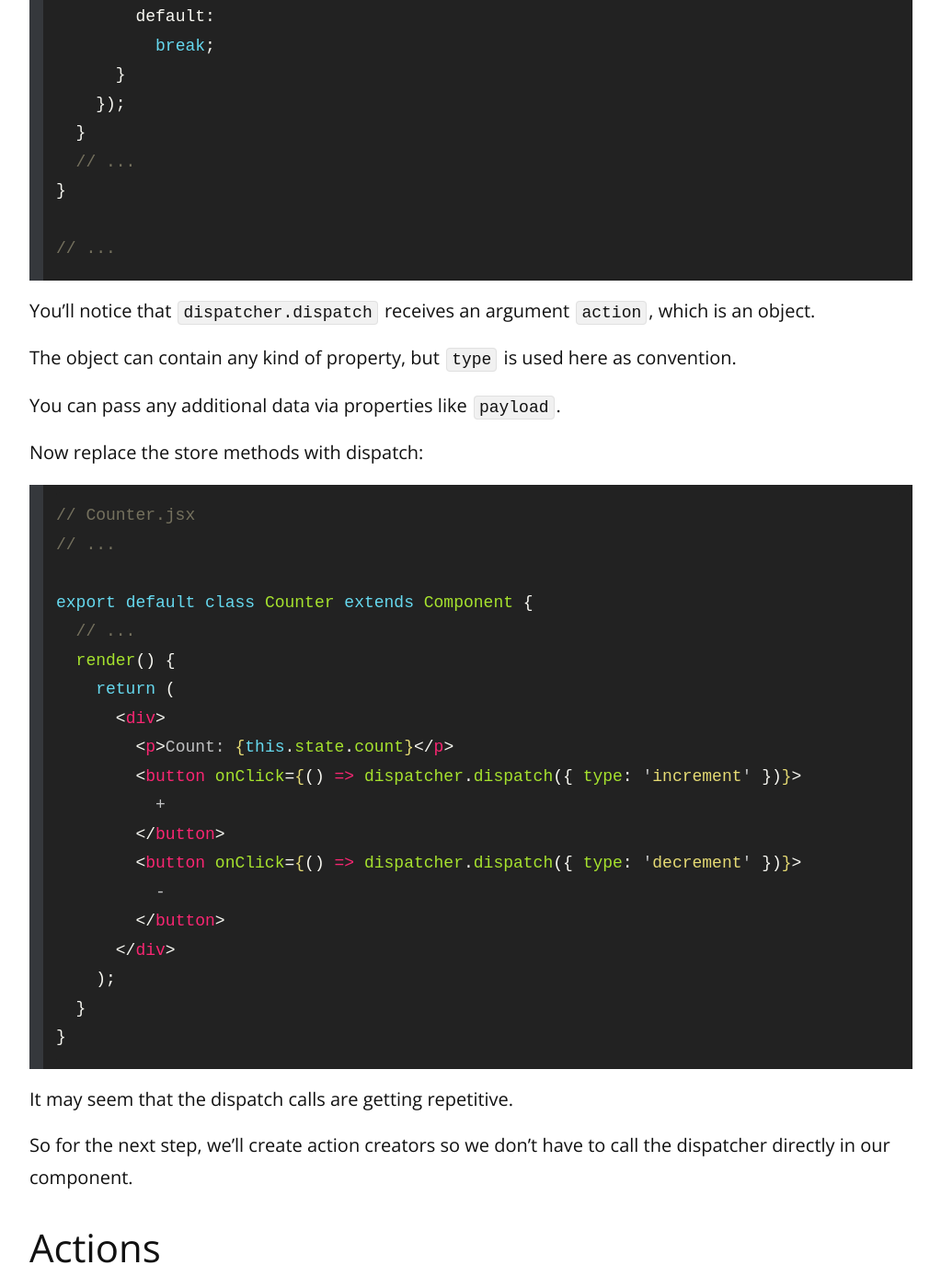
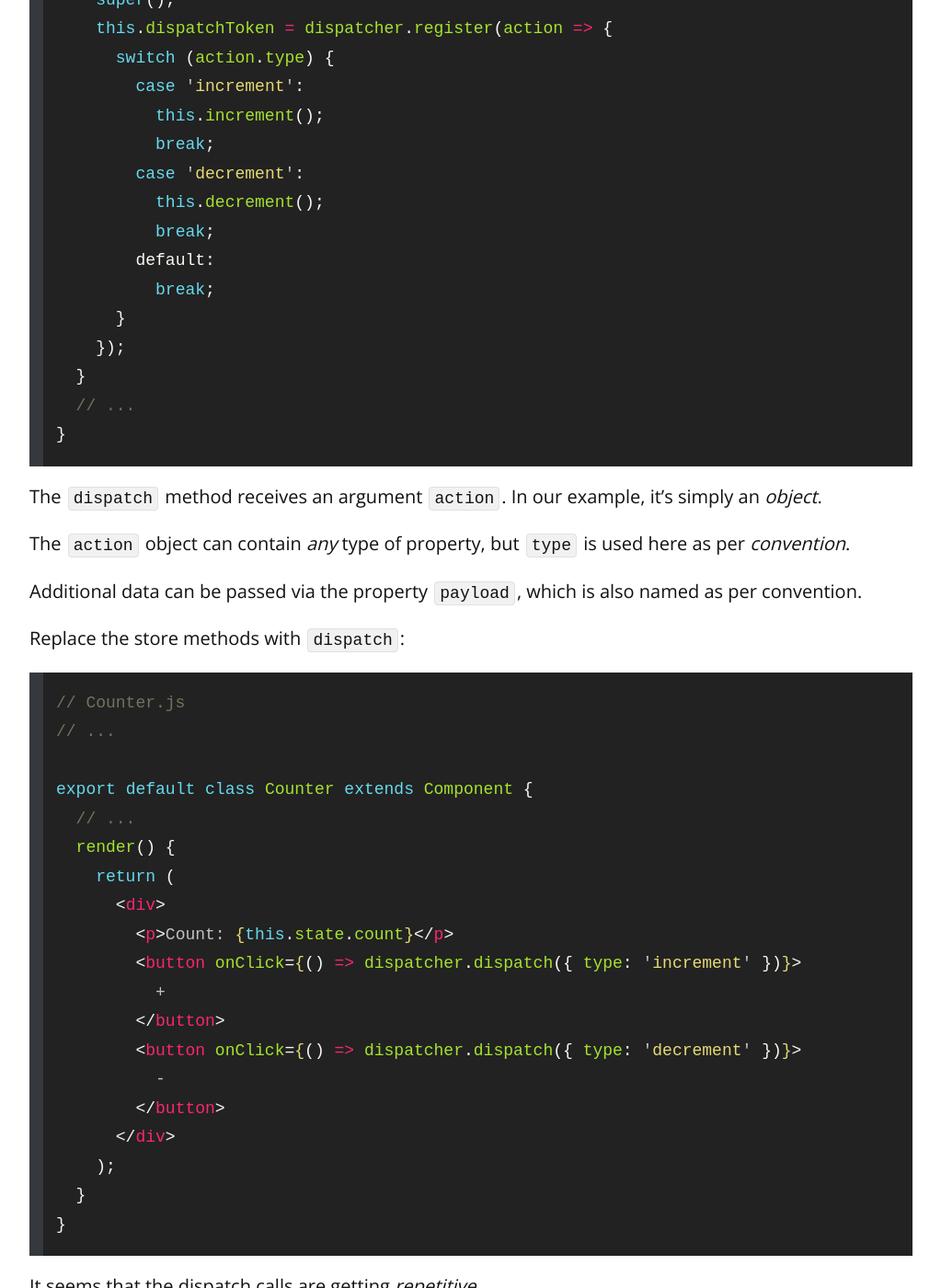
Before and after one commit to remarkablemark/remarkablemark.github.io, a Jekyll site: the page built from _posts/2018/2018-10-01-facebook-flux.md, in a window 1280 px wide and 1400 px high, scrolled down 5830 px. Shown: the whole window at 92% size, without its empty margins (128-1151 px from the left). Built offline with Jekyll 4.4.1, drawn with Linux system fonts in a browser that asks for light colours; comment, search, counter and statistics services are not loaded; some of the changed text lies outside the part shown.

Commit message:
fix(posts): update "Setting up Flux in a React app"
Post: 2018-10-01-facebook-flux.md

- Rename title from "Setting up Flux" to "Setting up Flux in a React app"
- Improve and tidy sentences, code blocks, and fix broken links

````diff
--- a/_posts/2018/2018-10-01-facebook-flux.md
+++ b/_posts/2018/2018-10-01-facebook-flux.md
@@ -1,30 +1,39 @@
 ---
 layout: post
-title: Setting up Flux
-date: 2018-10-01 19:43:27 -4000
-excerpt: How to set up Facebook Flux for a React app.
+title: Setting up Flux in a React app
+date: 2018-10-01 19:43:27
+updated: 2019-09-08 20:20:59
+excerpt: How to set up Flux in a React app.
 categories: flux react javascript
 ---
 
-The following example shows how to wire up a React component with [Facebook Flux](http://facebook.github.io/flux/).
+This post will go over how to set up [Flux](http://facebook.github.io/flux/) in a React app.
 
 ## View
 
-Starting with the component:
+Starting with the _component_:
+
 ```jsx
-// Counter.jsx
+// Counter.js
 import React, { Component } from 'react';
 
 export default class Counter extends Component {
   state = {
     count: 0,
   };
+
   increment = () => {
-    this.setState({ count: this.state.count + 1 });
+    this.setState({
+      count: this.state.count + 1,
+    });
   };
+
   decrement = () => {
-    this.setState({ count: this.state.count - 1 });
+    this.setState({
+      count: this.state.count - 1,
+    });
   };
+
   render() {
     return (
       <div>
@@ -37,18 +46,20 @@
 }
 ```
 
-Application changes can be described by the diagram:
+The _data flow_ can be described by the diagram:
+
 ```
  ---------------      ----------------      ------------------      --------------
 | button (view) | -> | click (action) | -> | setState (store) | -> | count (view) |
  ---------------      ----------------      ------------------      --------------
 ```
 
-When the view components start sharing the same state, that's when a store should be added.
+When view components _share state_, then it's a good time to add a _store_.
 
 ## Store
 
 Create a store that extends [`EventEmitter`](https://nodejs.org/api/events.html#events_class_eventemitter):
+
 ```js
 // countStore.js
 import { EventEmitter } from 'events';
@@ -59,13 +70,14 @@
   getCount() {
     return count;
   }
-  // class properties ensure `this` is bound to the instance
+
   increment = () => {
-    count += 1;
+    count++;
     this.emit('change');
   };
+
   decrement = () => {
-    count -= 1;
+    count--;
     this.emit('change');
   };
 }
@@ -73,32 +85,37 @@
 export default new CountStore();
 ```
 
-`EventEmitter` enables a [pub/sub (publish-subscribe)](https://wikipedia.org/wiki/Publish%E2%80%93subscribe_pattern) messaging pattern.
+`EventEmitter` is used to set up a [publish-subscribe (pub/sub)](https://en.wikipedia.org/wiki/Publish%e2%80%93subscribe_pattern) messaging pattern.
 
-You should notice that when `increment` or `decrement` is called, the `"change"` event is emitted.
+When `increment` or `decrement` is called, the `'change'` event is emitted.
 
 Wire up the component state with the store state:
+
 ```jsx
-// Counter.jsx
+// Counter.js
 // ...
-import countStore from './countStore.js';
+import countStore from './countStore';
 
 export default class Counter extends Component {
   state = {
     count: countStore.getCount(),
   };
+
   componentDidMount() {
     countStore.on('change', this.updateCount);
   }
+
   componentWillUnmount() {
-    // remove the listener otherwise there will be memory leaks
+    // remove or else there will be memory leaks
     countStore.off('change', this.updateCount);
   }
+
   updateCount = () => {
     this.setState({
       count: countStore.getCount(),
     });
   };
+
   render() {
     return (
       <div>
@@ -111,38 +128,39 @@
 }
 ```
 
-[`componentDidMount`](https://reactjs.org/docs/react-component.html#componentdidmount) adds the change listener whereas [`componentWillUnmount`](https://reactjs.org/docs/react-component.html#componentwillunmount) removes the change listener. This is to ensure there are no memory leaks.
+[`componentDidMount`](https://reactjs.org/docs/react-component.html#componentdidmount) adds the change listener and [`componentWillUnmount`](https://reactjs.org/docs/react-component.html#componentwillunmount) removes the change listener.
 
-To minimize unexpected side effects due to future changes, we can refactor the listeners into helper methods:
+To minimize _unexpected side effects_ when the code is changed, refactor the listeners into _helper methods_:
+
 ```js
 // countStore.js
 // ...
 
-// ...
-
 class CountStore extends EventEmitter {
+  /** @param {Function} callback */
   addChangeListener(callback) {
     this.on('change', callback);
   }
+
+  /** @param {Function} callback */
   removeChangeListener(callback) {
     this.off('change', callback);
   }
   // ...
 }
-
-// ...
 ```
 
-Now the listeners look more consistent when used inside components:
+Update the listeners in the component:
+
 ```jsx
 // Counter.jsx
 // ...
 
 export default class Counter extends Component {
-  // ...
   componentDidMount() {
     countStore.addChangeListener(this.updateCount);
   }
+
   componentWillUnmount() {
     countStore.removeChangeListener(this.updateCount);
   }
@@ -150,28 +168,27 @@
 }
 ```
 
-So when do we add a dispatcher?
-
-When the number of stores increase&mdash;that's when having a single dispatcher to dispatch actions to stores will be useful.
+We can add a _dispatcher_ next. However, the best time to add one is when the number of _stores increase_. This is so a _single_ dispatcher dispatches _all_ actions to the stores.
 
 ## Dispatcher
 
-Create a [dispatcher](https://facebook.github.io/flux/docs/dispatcher.html) instance from [`flux`](https://www.npmjs.com/package/flux):
+Instantiate a [dispatcher](https://facebook.github.io/flux/docs/dispatcher/) from [`flux`](https://www.npmjs.com/package/flux):
+
 ```js
 // dispatcher.js
 import { Dispatcher } from 'flux';
+
 export default new Dispatcher();
 ```
 
-The dispatcher will broadcast payloads to registered callbacks.
+The dispatcher _broadcasts payloads_ to its _registered callbacks_.
 
-Hence, register the dispatcher in the store:
+Thus, register the dispatcher in the store:
+
 ```js
 // countStore.js
 // ...
 import dispatcher from './dispatcher';
-
-// ...
 
 class CountStore extends EventEmitter {
   constructor() {
@@ -191,19 +208,18 @@
   }
   // ...
 }
-
-// ...
 ```
 
-You'll notice that `dispatcher.dispatch` receives an argument `action`, which is an object.
+The `dispatch` method receives an argument `action`. In our example, it's simply an _object_.
 
-The object can contain any kind of property, but `type` is used here as convention.
+The `action` object can contain _any_ type of property, but `type` is used here as per _convention_.
 
-You can pass any additional data via properties like `payload`.
+Additional data can be passed via the property `payload`, which is also named as per convention.
 
-Now replace the store methods with dispatch:
+Replace the store methods with `dispatch`:
+
 ```jsx
-// Counter.jsx
+// Counter.js
 // ...
 
 export default class Counter extends Component {
@@ -224,13 +240,14 @@
 }
 ```
 
-It may seem that the dispatch calls are getting repetitive.
+It seems that the dispatch calls are getting _repetitive_.
 
-So for the next step, we'll create action creators so we don't have to call the dispatcher directly in our component.
+For the next step, we'll add _action creators_ so we don't have to call the dispatcher _directly_ in our component.
 
 ## Actions
 
-Create the actions:
+Create the _actions_:
+
 ```js
 // actions.js
 import dispatcher from './dispatcher';
@@ -253,9 +270,10 @@
 };
 ```
 
-And replace them with the dispatcher:
+Replace them with the dispatcher:
+
 ```jsx
-// Counter.jsx
+// Counter.js
 // ...
 import actions from './actions';
 
@@ -273,22 +291,22 @@
 }
 ```
 
-By now, you should notice that we're using the same action types in multiple files.
-
-To keep our code [DRY](https://wikipedia.org/wiki/Don%27t_repeat_yourself), we'll turn our action types into constants.
+Since we're using the same action types in multiple files, we can refactor them into _constants_ to keep the code [DRY](https://en.wikipedia.org/wiki/Don't_repeat_yourself).
 
 ## Constants
 
-The action types are just strings:
+Action types are simply _strings_:
+
 ```js
 // constants.js
 export const INCREMENT = 'INCREMENT';
 export const DECREMENT = 'DECREMENT';
 ```
 
-The convention is to use uppercase.
+The convention is to use the _uppercase_ string of the variable name.
 
-Now replace the hardcoded strings with the constants:
+Now update actions with the constants:
+
 ```js
 // actions.js
 // ...
@@ -305,17 +323,14 @@
     type: DECREMENT,
   });
 };
-
-// ...
 ```
 
-And don't forget to update the store as well:
+And update the store as well:
+
 ```js
 // countStore.js
 // ...
 import { INCREMENT, DECREMENT } from './constants';
-
-// ...
 
 class CountStore extends EventEmitter {
   constructor() {
````
Also changed, not shown: other parts of _posts/2018/2018-10-01-facebook-flux.md (+1 -3 lines).
